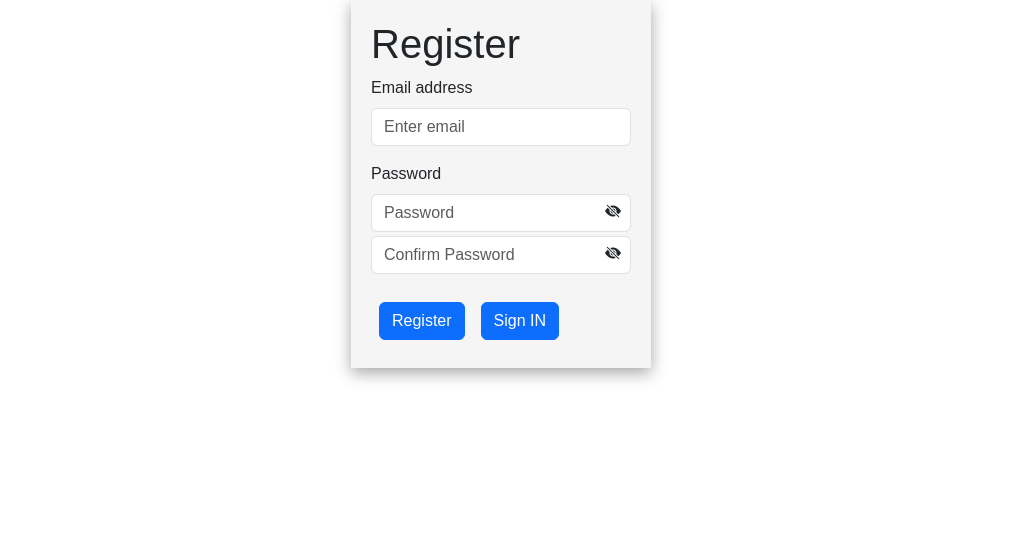
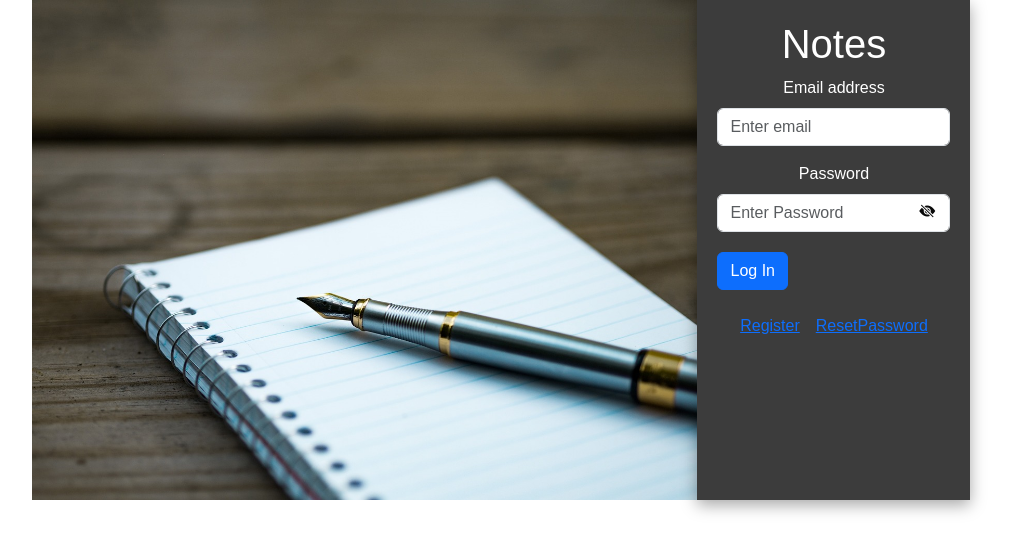
Before and after one commit to Naveenchinthakindi/Notestodo, a React (Create React App) app: page / in a window 1280 px wide. Shown: the top 552 px of the page, without its empty margins (139-1148 px from the left). Built offline with nearby package versions, Linux system fonts and the light colour scheme.

Commit message:
worked on validtion and login UI and reset password

```diff
--- a/src/App.css
+++ b/src/App.css
@@ -10,41 +10,96 @@ body {
 }
 .app {
   display: flex;
-  height: 100vh;
+  /* height: 100vh; */
   margin: auto;
+  width: 100%;
+
+}
+input{
+  cursor: pointer;
 }
 .dlt{
-  background-color: #ccc;
   color: red;
   border-radius: 50%;
 }
 
-.popup{
-  position: absolute;
-  top: 20px;
-  left: 20px;
-  background-color: blueviolet;
-  color: white;
-  width: 30vw;
+
+.modalBackground {
+  position: fixed;
+  background-color: black;
+  top: 0;
+  bottom: 0;
+  left: 0;
+  right: 0;
+  display: flex;
+  justify-content: center;
+  align-items: center;
+  margin: auto;
+  z-index: 99;
+  opacity: 0.8;
+  text-align: center;
+}
+
+.modalContainer {
+  background-color:white;
+  box-shadow: 0px 0px 0px #888;
+  padding: 10px;
+  border-radius: 10px;
+  height: auto;
+  width: 300px;
+  text-align: center;
+}
+.signinhome{
+  display: flex;
+  justify-content: center;
+}
+.signnimg{
+  height: 200px;
+}
+.resetform{
+  margin: auto;
+  width: 50%;
+}
+
+.para-error{
+  color: red;
+}
+
+img{
+  height: 500px;
+}
+.modal-content{
+/* height: 180px; */
+}
+.footer{
+  display: flex;
+  justify-content: space-between;
+  align-items: end;
 }
 
 .form{
-  background-color:whitesmoke;
+  background-color:rgb(60, 60, 60);
   width: auto;
-  max-width: 300px;
+  /* max-width: 300px; */
   margin: auto;
   padding: 20px;
+  height: 500px;
+  color: white;
+  text-align: center;
+  align-items: center;
   box-shadow: rgba(0, 0, 0, 0.35) 0px 5px 15px;
   /* text-align: center; */
 }
 .eye-icon{
   position: relative;
   transform: translateY(-50%);
-  left: 90%;
+  left: 40%;
   margin-top: -20px;
+  color: #090909;
 }
 .sidebar {
   width: 20vw;
+  height: 100vh;
   background-color: #f4f4f4;
   padding: 20px;
   box-sizing: border-box;
@@ -104,6 +159,12 @@ body {
   margin-bottom: 20px;
 }
 
+.inputbox{
+  border-radius: 50px;
+  margin: 5px;
+  background-color: whitesmoke;
+}
+
 .input-container input,
 .update-container input {
   flex: 1;
@@ -115,20 +176,20 @@ body {
 .input-container button,
 .update-container button {
   padding: 10px 20px;
-  font-size: 16px;
-  background-color: #090909;
+  border-radius: 100%;
+  background-color: black;
   color: #fff;
   border: none;
   cursor: pointer;
-  border-radius: 20px;
-  transition: background-color 0.3s, border-color 0.3s, color 0.3s;
+  /* transition: background-color 0.3s, border-color 0.3s, color 0.3s; */
 }
 
 .input-container button:hover,
 .update-container button:hover {
-  background-color: #0c0c0c;
+  background-color: whitesmoke;
+  color: black;
   border-color: #161616;
-  border-radius: 20px;
+  border-radius: 100%;
   flex-wrap: wrap;
 }
 
@@ -145,10 +206,14 @@ body {
   margin-top: 20px;
   display: flex;
   align-items: center;
+  margin-bottom: 20px;
+  border-radius: 50px;
 }
 
 .update-container input {
   margin-right: 10px;
+  border-radius: 50px;
+  background-color: whitesmoke;
 }
 
 .toggle-btn {
@@ -196,3 +261,19 @@ body {
   display: flex;
   justify-content: space-between;
 }
+
+@media (min-width:310px) and (max-width:600px){
+  .signinhome{
+    display: flex;
+    flex-direction: column;
+  }
+  img{
+    height: 100%;
+    width: 100% ;
+    background-size: cover;
+  }
+  .form{
+    width: 100%;
+    max-width: auto;
+  }
+}
--- a/src/App.js
+++ b/src/App.js
@@ -3,17 +3,18 @@ import "./App.css";
 import SignIn from "./components/SignIn";
 import SignUp from "./components/SignUp";
 import { BrowserRouter, Routes, Route } from "react-router-dom";
-
+import ResetForm from "./components/ResetForm";
 
 function App() {
   return (
     <BrowserRouter>
       <div className="App">
         <Routes>
-          <Route path="/" element={<SignUp/>}/>
+          <Route path="/" element={<SignIn />} />
           <Route path="/signin" element={<SignIn />} />
           <Route path="/signup" element={<SignUp />} />
           <Route path="/notes" element={<Notes />} />
+          <Route path="/reset" element={<ResetForm/>}/>
         </Routes>
       </div>
     </BrowserRouter>
--- /dev/null
+++ b/src/components/ResetForm.jsx
@@ -0,0 +1,39 @@
+import React, { useState } from "react";
+import { useNavigate } from "react-router-dom";
+import { sendPasswordResetEmail } from "firebase/auth";
+import { database } from "../Firebase";
+
+const ResetForm = () => {
+  const [email, setEmail] = useState('');
+  const navigate = useNavigate();
+
+  const handleReset = async (e) => {
+    e.preventDefault();
+
+    try {
+    const data =   await  sendPasswordResetEmail(database,email);
+    console.log("data ",data)
+    } catch (error) {
+      console.log("error ", error);
+    }
+  };
+
+  return (
+    <div className="resetform">
+      <h1>Reset Password</h1>
+      <form onSubmit={handleReset}>
+        <input
+          onChange={(e) => setEmail(e.target.value)}
+          name="email"
+          value={email}
+          placeholder="Enter Your Email"
+        />
+        <br />
+        <br />
+        <button onClick={handleReset}>Reset</button>
+      </form>
+    </div>
+  );
+};
+
+export default ResetForm;
--- a/src/components/SignIn.jsx
+++ b/src/components/SignIn.jsx
@@ -2,53 +2,106 @@ import { useState } from "react";
 import Button from "react-bootstrap/Button";
 import Form from "react-bootstrap/Form";
 import { database } from "../Firebase";
-import {  signInWithEmailAndPassword } from "firebase/auth";
+import { signInWithEmailAndPassword } from "firebase/auth";
 import { useNavigate } from "react-router-dom";
 import { toast } from "react-toastify";
 
+function SignIn() {
+  const [user, setUser] = useState({email:'',password:''});
+  const [showPassword, setShowPassword] = useState(false);
+  // const [validateName, setValidateName] = useState(false);
+  // const [validatePassword, setValidatePassword] = useState(false);
+  const [validateErrors, setValidateErrors] = useState({email:false,password:false})
 
-
-function SignIn() {
-  const [user, setUser] = useState();
-  const [showPassword,setShowPassword] = useState(false);
   const navigate = useNavigate();
 
   const handleChange = (e) => {
     const { name, value } = e.target;
+    setUser({ ...user, [name]: value });
 
-    setUser({ ...user, [name]: value });
+    setValidateErrors({...validateErrors,[name]:value.trim().lenght===0})
+
+    // if (user?.email !== undefined) {
+    //   setValidateName(false);
+    // } else {
+    //   setValidateName(true);
+    // }
+    // if (name === "password") {
+    //   if (user?.password !== undefined) {
+    //     setValidatePassword(false);
+    //   } else {
+    //     setValidatePassword(true);
+    //   }
+    // }
   };
 
   const handleSubmit = async (e) => {
     e.preventDefault();
 
+    const {email, password} =   user;
+
+    if(email.trim().length===0 || password.trim().length ===0 ){
+      setValidateErrors({email:user?.email?.trim().length===0, password:user?.password?.trim().length===0});
+      return;
+    }
+
+    // if (
+    //   user?.email &&
+    //   user.email.lenght !== 0 &&
+    //   user?.email !== undefined &&
+    //   user?.password !== undefined &&
+    //   user?.password !== ""
+    // ) {
       try {
         const userCredential = await signInWithEmailAndPassword(
           database,
           user?.email,
           user?.password
-      )
+        );
         if (userCredential && userCredential.user) {
           console.log("userCred ", userCredential);
-        localStorage.setItem("userID",JSON.stringify(userCredential?.user?.uid))
-        toast.success("Successfully signed In!")
+          localStorage.setItem(
+            "userID",
+            JSON.stringify(userCredential?.user?.uid)
+          );
+          toast.success("Successfully signed In!");
           navigate("/notes");
         }
-
       } catch (error) {
-      toast.error("Unscussful Login ",error.code)
+        toast.error("Unscussful Login ", error.code);
         console.log("user Sign in Error ", error);
       }
-    console.log("submit");
-    console.log("users ", user);
+    // } else {
+    //   console.log("user submit data ", user);
+    //   if (user?.email !== undefined && user?.email !== "") {
+    //     console.log("user email ", user?.email);
+    //     setValidateName(false);
+    //   } else {
+    //     console.log("user else email ", user?.email);
+    //     setValidateName(true);
+    //   }
 
-    console.log(user?.email);
-    console.log(user?.password);
+    //   if (user?.password !== undefined && user?.password !== "") {
+    //     setValidatePassword(false);
+    //     console.log("if ", user);
+    //   } else {
+    //     setValidatePassword(true);
+    //     console.log("else ", user);
+    //   }
+    // }
+    // console.log("users ", user);
   };
 
+  console.log("validationErrors ",validateErrors)
+
   return (
+    <div className="signinhome">
+      <div className="signnimg">
+        <img src="\images\notesimage.jpg" className="img1" alt="image" />
+      </div>
+      <div>
         <Form className="form" onSubmit={handleSubmit}>
-      <h1>Log In</h1>
+          <h1>Notes</h1>
           <Form.Group className="mb-3" controlId="formBasicEmail">
             <Form.Label>Email address</Form.Label>
             <Form.Control
@@ -56,7 +109,15 @@ function SignIn() {
               onChange={handleChange}
               type="email"
               placeholder="Enter email"
+              isInvalid = {validateErrors?.email}
             />
+            <Form.Control.Feedback type="invalid">Enter a valid email</Form.Control.Feedback>
+
+            {/* {validateName ? (
+              <p className="para-error">Enter the Email</p>
+            ) : (
+              <p></p>
+            )} */}
           </Form.Group>
 
           <Form.Group className="mb-3" controlId="formBasicPassword">
@@ -64,19 +125,38 @@ function SignIn() {
             <Form.Control
               name="password"
               onChange={handleChange}
-          type={showPassword?"text":"password"}
-          placeholder="Password"
+              type={showPassword ? "text" : "password"}
+              placeholder="Enter Password"
+              isInvalid ={validateErrors?.password}
             />
-         <div className="eye-icon" onClick={()=>setShowPassword(!showPassword)}>
-            {showPassword&& <i class="bi bi-eye-fill"></i>}
-            {!showPassword && <i class="bi bi-eye-slash-fill"></i>}
+            <div
+              className="eye-icon"
+              onClick={() => setShowPassword(!showPassword)}
+            >
+              {(showPassword && !validateErrors?.password) && <i class="bi bi-eye-fill"></i>}
+              {(!showPassword  && !validateErrors?.password)&& <i class="bi bi-eye-slash-fill"></i>}
             </div>
+
+            <Form.Control.Feedback className="mt-4" type="invalid">Enter the Password</Form.Control.Feedback>
+
+            {/* {validatePassword ? (
+              <p className="para-error">Enter the Password</p>
+            ) : (
+              ""
+            )} */}
           </Form.Group>
-      <Button className="d-block m-2" variant="primary" type="submit">
+          <Button className="d-block mb-4" variant="primary" type="submit">
             Log In
           </Button>
-      <Button className="d-block m-2" variant="primary" onClick = {()=>navigate("/signup")}>Register</Button>
+          <a className="m-2 ml-0" href="/signup">
+            Register
+          </a>
+          <a className="m-2" href="/reset">
+            ResetPassword
+          </a>
         </Form>
+      </div>
+    </div>
   );
 }
 
--- a/src/components/SignUp.jsx
+++ b/src/components/SignUp.jsx
@@ -8,26 +8,44 @@ import { set, ref } from "firebase/database";
 import { ToastContainer, toast } from "react-toastify";
 import "react-toastify/dist/ReactToastify.css";
 
-
 function SignIn() {
-  const [user, setUser] = useState();
+  const [user, setUser] = useState({
+    email: "",
+    password: "",
+    confirmpass: "",
+  });
   const [showPassword, setShowPassword] = useState(false);
+  const [validateErrors, setValidateErrors] = useState({
+    email: false,
+    password: false,
+    confirmpass: false,
+  });
   const navigate = useNavigate();
 
   const handleChange = (e) => {
     const { name, value } = e.target;
 
     setUser({ ...user, [name]: value });
-  };
-
-  const showToastMessage = () => {
-    toast.success("Success Notification !", {
-      position: toast.POSITION.TOP_RIGHT,
-    });
+    setValidateErrors({ ...validateErrors, [name]: value.trim().lenght === 0 });
   };
 
   const handleSubmit = async (e) => {
     e.preventDefault();
+
+    const { email, password, confirmpass } = user;
+
+    if (
+      email.trim().length === 0 ||
+      password.trim().length === 0 ||
+      confirmpass.trim().length === 0
+    ) {
+      setValidateErrors({
+        email: user?.email?.trim().length === 0,
+        password: user?.password?.trim().length === 0,
+        confirmpass: user?.confirmpass?.trim().length === 0,
+      });
+      return;
+    }
 
     if (user?.password === user?.confirmpass) {
       try {
@@ -37,19 +55,19 @@ function SignIn() {
           user?.password
         );
 
+        console.log('user creditionals ',userCredential)
+
         if (userCredential && userCredential.user) {
           await set(ref(database, `users/${userCredential.user.uid}`), {
             email: user?.email,
             password: user?.password,
           });
 
-
-
           navigate("/notes");
         }
       } catch (error) {
         // alert(error.code);
-        toast.error("Sign Up Erro ".error.code)
+        toast.error("Sign Up Erro ".error?.code);
         console.log("user Sign Up Error ", error, error.code);
       }
     } else {
@@ -57,9 +75,18 @@ function SignIn() {
     }
   };
 
+  console.log("user ",user  )
+
+  console.log("validation error ", validateErrors);
+
   return (
+    <div className="signinhome">
+      <div className="signnimg">
+        <img src="images/notesregister.jpg" />
+      </div>
+      <div>
         <Form className="form" onSubmit={handleSubmit}>
-      <h1>Register</h1>
+          <h1>Notes</h1>
           <Form.Group className="mb-3" controlId="formBasicEmail">
             <Form.Label>Email address</Form.Label>
             <Form.Control
@@ -67,17 +94,20 @@ function SignIn() {
               onChange={handleChange}
               type="email"
               placeholder="Enter email"
+              isInvalid={validateErrors?.email}
             />
+            <Form.Control.Feedback type="invalid">
+              Enter a valid email
+            </Form.Control.Feedback>
           </Form.Group>
 
           <Form.Group className="mb-3" controlId="formBasicPassword">
             <Form.Label>Password</Form.Label>
-
             <Form.Control
               name="password"
               onChange={handleChange}
               type={showPassword ? "text" : "password"}
-          placeholder="Password"
+              placeholder="Enter Password"
               style={{ paddingRight: "2.5rem" }}
             />
             <div
@@ -94,6 +124,9 @@ function SignIn() {
               type={showPassword ? "text" : "password"}
               placeholder="Confirm Password"
               style={{ paddingRight: "2.5rem" }}
+              isInvalid={
+                validateErrors?.password && validateErrors?.confirmpass
+              }
             />
             <div
               className="eye-icon"
@@ -102,18 +135,25 @@ function SignIn() {
               {showPassword && <i class="bi bi-eye-fill"></i>}
               {!showPassword && <i class="bi bi-eye-slash-fill"></i>}
             </div>
+
+            <Form.Control.Feedback className="mt-4" type="invalid">
+              Enter the Password
+            </Form.Control.Feedback>
           </Form.Group>
           <Button className="m-2" variant="primary" type="submit">
             Register
           </Button>
-      <Button
+          <a href="/signin">Sign In</a>
+          {/* <Button
         className="m-2"
         variant="primary"
         onClick={() => navigate("/signin")}
       >
         Sign IN
-      </Button>
+      </Button> */}
         </Form>
+      </div>
+    </div>
   );
 }
 
```
Also changed, not shown: src/components/CustomApp.jsx (+8 -12 lines), src/components/Notes.jsx (+81 -41 lines), public/images/notesimage.jpg (added), public/images/notesregister.jpg (added). Lines whose indentation alone changed are shown as unchanged.
